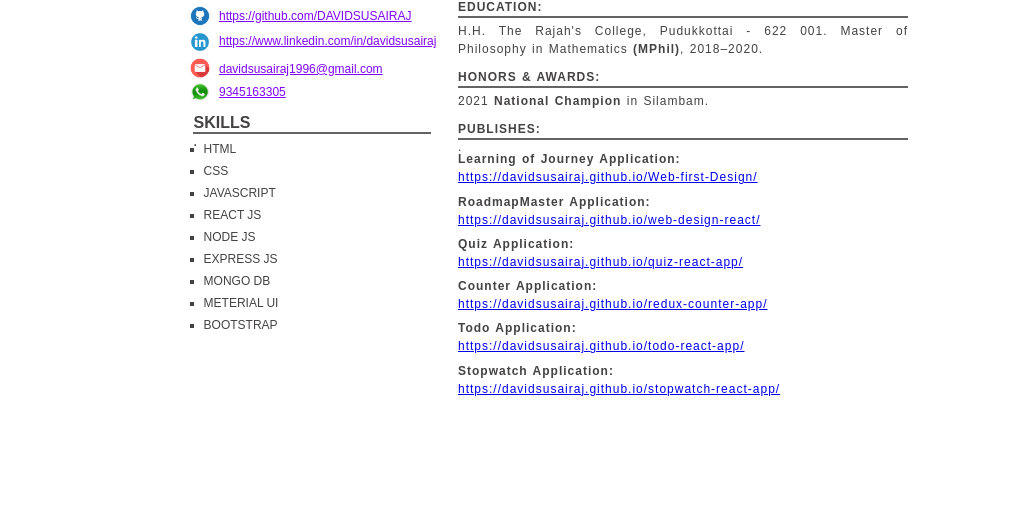
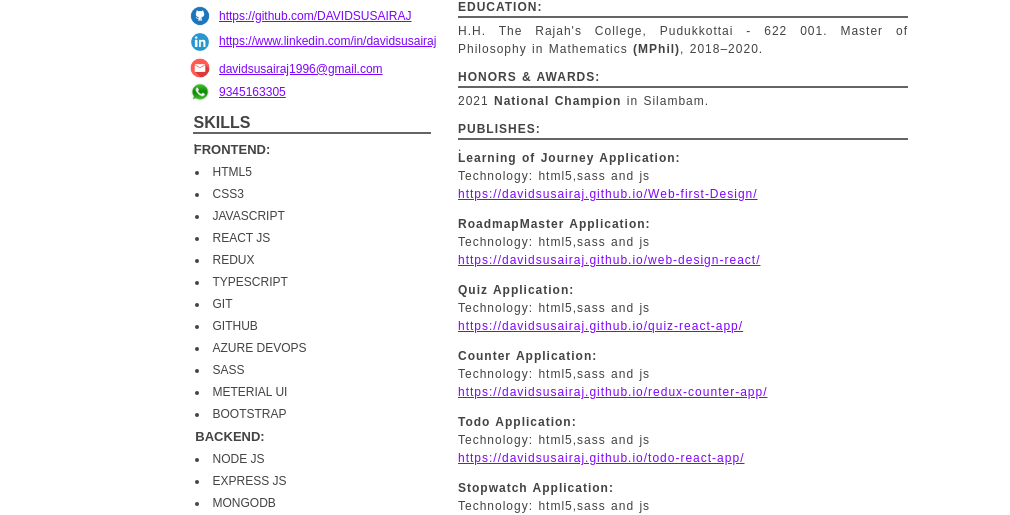
Before and after one commit to DAVIDSUSAIRAJ/david-portfolio, a React (Create React App) app: page /resume in a window 1280 px wide. Shown: the part 296-811 px from the top of the page, without its empty margins (125-1135 px from the left). Built offline with nearby package versions, Linux system fonts and the light colour scheme.

Commit message:
resume development

```diff
--- a/src/pages/resume.js
+++ b/src/pages/resume.js
@@ -40,11 +40,11 @@ const Resume = () => {
     // Set the background color in the PDF
     doc.setFillColor(red, green, blue);
     doc.rect(
-      0,//start(for x co-ordinate)
-      0,//start(for y co-ordinate)
-      doc.internal.pageSize.width,//end(for y co-ordinate)
-      doc.internal.pageSize.height,//end(for y co-ordinate)
-      "F",//fill the color
+      0, //start(for x co-ordinate)
+      0, //start(for y co-ordinate)
+      doc.internal.pageSize.width, //end(for y co-ordinate)
+      doc.internal.pageSize.height, //end(for y co-ordinate)
+      "F" //fill the color
     ); // 'F' means fill
     const imageData = canvas.toDataURL("image/png");
 
@@ -139,20 +139,36 @@ const Resume = () => {
               </div>
             </div>
             <div className="re_skills_div">
-              <span >SKILLS</span>
+              <span>SKILLS</span>
             </div>
             <div className="borderdiv">.</div>
+            <div className="re_frontend_div">
+            <span>FRONTEND:</span>
+            </div>
             <div className="re-skills_ul">
               <ul>
-                <li>HTML</li>
-                <li>CSS</li>
+                <li>HTML5</li>
+                <li>CSS3</li>
                 <li>JAVASCRIPT</li>
                 <li>REACT JS</li>
+                <li>REDUX</li>
+                <li>TYPESCRIPT</li>
+                <li>GIT</li>
+                <li>GITHUB</li>
+                <li> AZURE DEVOPS</li>
+                <li>SASS</li>
+                <li>METERIAL UI</li>
+                <li>BOOTSTRAP</li>
+              </ul>
+            </div>
+            <div className="re_backend_div">
+            <span>BACKEND:</span>
+            </div>
+            <div className="re-backend_skills_ul">
+              <ul>
                 <li>NODE JS</li>
                 <li>EXPRESS JS</li>
-                <li>MONGO DB</li>
-                <li>METERIAL UI</li>
-                <li>BOOTSTRAP</li>
+                <li>MONGODB</li>
               </ul>
             </div>
           </div>
@@ -203,7 +219,11 @@ const Resume = () => {
               <div className="re_publish_ul">
                 <div>
                   <strong>Learning of Journey Application:</strong>
+
                   <br></br>
+                  <span>Technology: html5,sass and js</span>
+                  <br></br>
+
                   <a
                     href="https://davidsusairaj.github.io/Web-first-Design/"
                     target="_blank"
@@ -213,6 +233,9 @@ const Resume = () => {
                 </div>
                 <div>
                   <strong>RoadmapMaster Application:</strong>
+
+                  <br></br>
+                  <span>Technology: html5,sass and js</span>
                   <br></br>
                   <a
                     href="https://davidsusairaj.github.io/web-design-react/"
@@ -223,6 +246,9 @@ const Resume = () => {
                 </div>
                 <div>
                   <strong>Quiz Application:</strong>
+
+                  <br></br>
+                  <span>Technology: html5,sass and js</span>
                   <br></br>
                   <a
                     href="https://davidsusairaj.github.io/quiz-react-app/"
@@ -233,6 +259,9 @@ const Resume = () => {
                 </div>
                 <div>
                   <strong>Counter Application:</strong>
+
+                  <br></br>
+                  <span>Technology: html5,sass and js</span>
                   <br></br>
                   <a
                     href=" https://davidsusairaj.github.io/redux-counter-app/"
@@ -244,6 +273,8 @@ const Resume = () => {
                 <div>
                   <strong>Todo Application:</strong>
                   <br></br>
+                  <span>Technology: html5,sass and js</span>
+                  <br></br>
                   <a
                     href="https://davidsusairaj.github.io/todo-react-app/"
                     target="_blank"
@@ -253,6 +284,8 @@ const Resume = () => {
                 </div>
                 <div>
                   <strong>Stopwatch Application:</strong>
+                  <br></br>
+                  <span>Technology: html5,sass and js</span>
                   <br></br>
                   <a
                     href="https://davidsusairaj.github.io/stopwatch-react-app/"
--- a/src/scss/resume.css
+++ b/src/scss/resume.css
@@ -129,6 +129,24 @@
     transform: translateX(-68px);
     margin-top: 8px;
   }
+  .re_frontend_div{
+    transform: translateX(-58px);
+    font-size: 13px;
+    margin-top: 8px;
+  }
+  .re_backend_div {
+    transform: translateX(-60px);
+    font-size: 13px;
+    margin-top: 8px;
+  }
+  .re_backend_div span{
+    color: var(--resumecolor);;
+    font-weight: bold;
+  }
+  .re_frontend_div span{
+    color: var(--resumecolor);;
+    font-weight: bold;
+  }
   .re_skills_div span{
     color: var(--resumecolor);;
     font-weight: bold;
@@ -140,13 +158,24 @@
     background-color: var(--resumeUnderline);
   }
   .re-skills_ul{
+    transform: translateX(-39px);
+  }
+  .re-backend_skills_ul{
     transform: translateX(-49px);
+  }
+  .re-backend_skills_ul ul li {
+    font-size: 12px;
+    margin-top: 8px;
+    /* list-style-type: square; */
+     list-style-type: disc;
+    list-style-position: inside;
   }
   .re-skills_ul ul li {
     font-size: 12px;
     margin-top: 8px;
-    list-style-type: square;
-    list-style-position: outside;
+    /* list-style-type: square; */
+     list-style-type: disc;
+    list-style-position: inside;
   }
   .re_about--content{
   text-align: justify;
@@ -167,17 +196,19 @@
   }
   .re_publish_ul {
     /* background-color: red; */
-    height: 260px;
+    height: auto;
     display: flex;
     flex-direction: column;
     justify-content: space-evenly;
 
   }
-  .re_publish_ul li{
-   margin: 4px;
+  .re_publish_ul div{
+   margin-top: 5px;
+   margin-bottom: 7px;
   }
 
-  .re_publish_ul li a {
+
+  .re_publish_ul div a {
     font-size: 12px;
     color: var(--resumeAnchorTagColor);
   }
```
